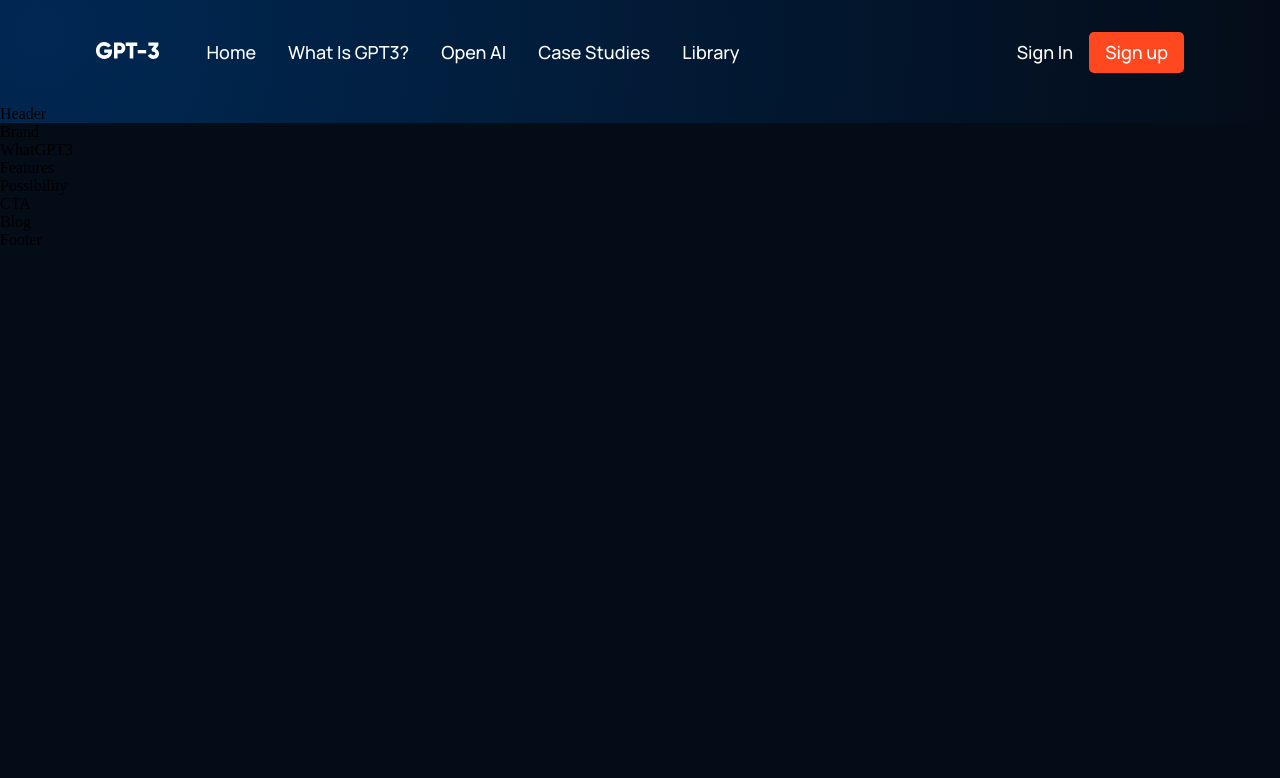
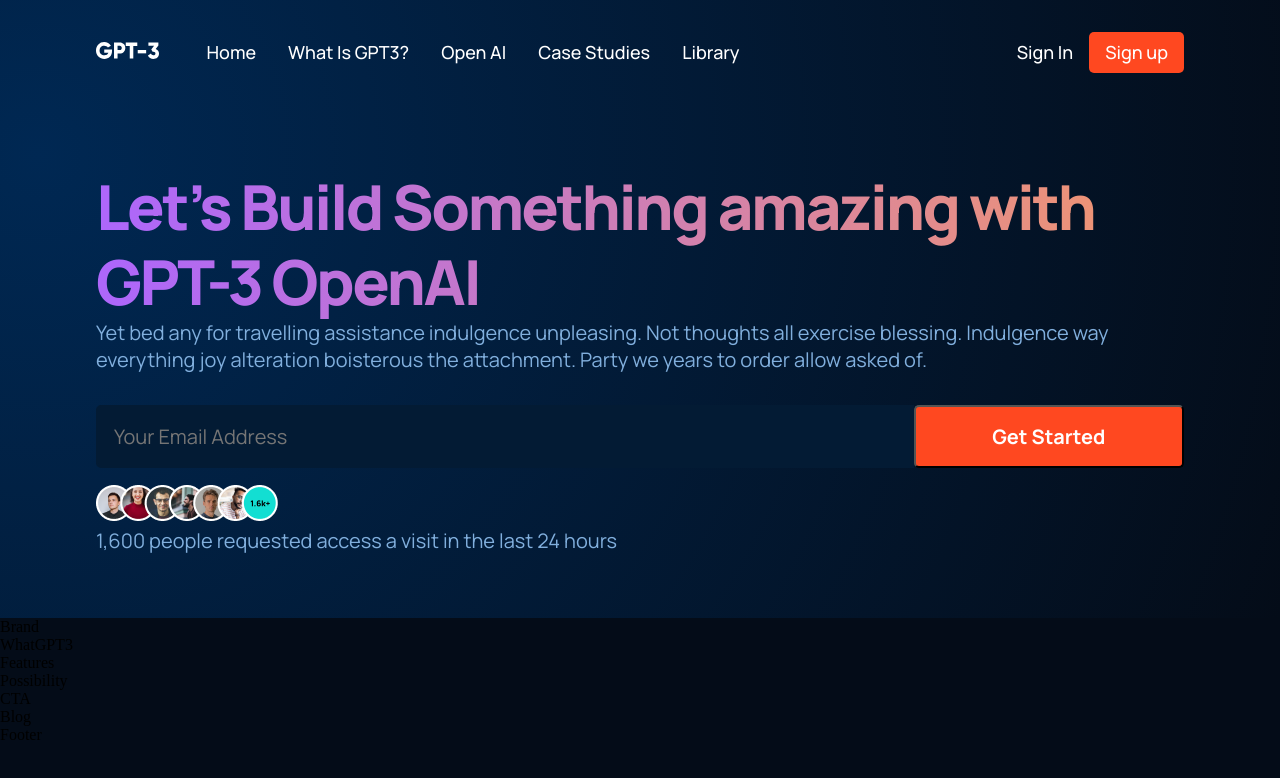
Before and after one commit to kiblykat/gpt3-jsm, a React (Create React App) app: page / in a window 1280 px wide. Shown: the top 778 px of the page. Built offline with nearby package versions, Linux system fonts and the light colour scheme.

Commit message:
1:22 done: header text & input. todo: ai image

```diff
--- a/src/containers/header/Header.jsx
+++ b/src/containers/header/Header.jsx
@@ -1,9 +1,30 @@
 import React from 'react'
 import './header.css'
+import people from '../../assets/people.png'
+import ai from '../../assets/ai.png'
 
 const Header = () => {
   return (
-    <div>Header</div>
+    <div className='gpt3__header section__padding' id='home'>
+      <div className='gpt3__header-content'>
+        <h1 className='gradient__text'>Let’s Build Something amazing with GPT-3 OpenAI</h1>
+        <p>Yet bed any for travelling assistance indulgence unpleasing. Not thoughts all exercise blessing. Indulgence way everything joy alteration boisterous the attachment. Party we years to order allow asked of.</p>
+
+        <div className='gpt3__header-content__input'>
+          <input type='email' placeholder='Your Email Address' />
+          <button type='button'>Get Started</button>
+        </div>
+
+        <div className='gpt3__header-content__people'>
+          <img src={people} />
+          <p>1,600 people requested access a visit in the last 24 hours</p>
+        </div>
+
+        {/* <div className='gpt3__header-image'>
+          <img src={ai} alt='ai' />
+        </div> */}
+      </div>
+    </div>
   )
 }
 
--- a/src/containers/header/header.css
+++ b/src/containers/header/header.css
@@ -0,0 +1,71 @@
+.gpt3__header{
+  display: flex;
+}
+
+.gpt3__header-content{
+  flex:1;
+  display: flex;
+  justify-content: center;
+  align-items: flex-start;
+  flex-direction: column;
+
+  margin-right: 5 rem;
+}
+
+.gpt3__header-content h1{
+  font-family: var(--font-family);
+  font-weight: 800;
+  font-size: 62px;
+  line-height: 75px; /* 120.968% */
+  letter-spacing: -2.48px;
+}
+
+.gpt3__header-content p{
+  color: var(--color-text);
+  font-family: var(--font-family);
+  font-style: normal;
+  font-weight: 400;
+  font-size: 20px;
+  line-height: 27px;
+}
+
+.gpt3__header-content__input{
+  width:100%;
+  margin:2rem 0 1rem;
+
+  display: flex;
+}
+
+.gpt3__header-content__input input{
+  flex:2;
+  width:100%;
+  min-height: 50px;
+  font-family: var(--font-family);
+  font-size: 20px;
+  line-height: 27px;
+  background: var(--color-footer);
+  border:2px solid var(--color-footer);
+  border-radius: 5px 0px 0px 5px;
+  color: #fff;
+  padding: 1rem;
+
+}
+
+.gpt3__header-content__input button{
+  flex:0.6;
+  width:100%;
+  min-height: 50pxx;;
+  font-family: var(--font-family);
+  font-weight: bold;
+  font-size: 20px;
+  line-height: normal;
+  background: #FF4820;
+  border-radius: 5px 0px 0px 5px;
+  color: #FFF;
+  cursor:pointer;
+  outline:none;
+  padding: 0 1rem;
+
+  border-top-right-radius: 5px;
+  border-bottom-right-radius: 5px;
+}
```
